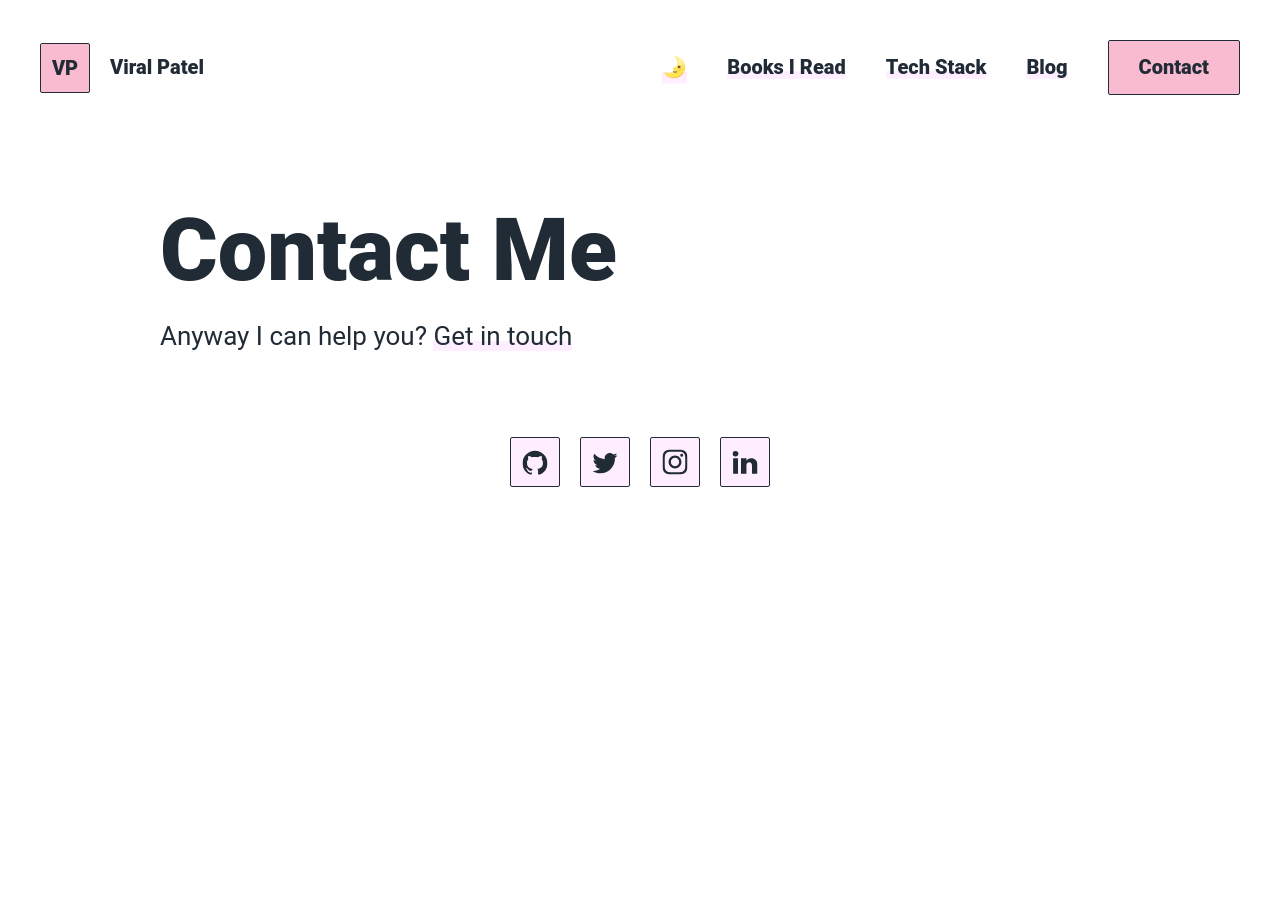
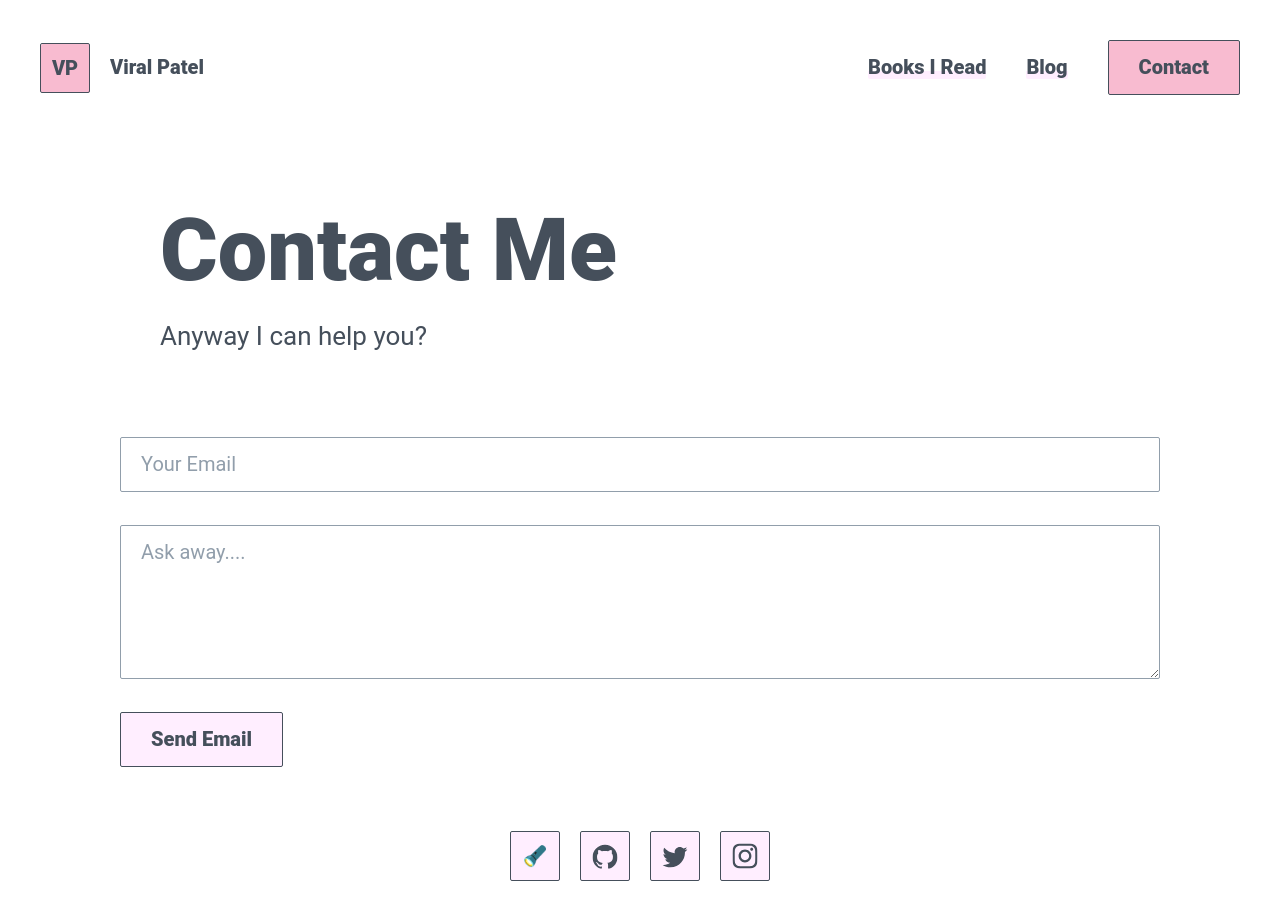
Before and after one commit to viral810/gatsby-viralpatel.blog, a Gatsby site: page /contact in a window 1280 px wide. Before the commit the page ends 800 px from the top, so only its background shows below. Built offline with nearby package versions, Linux system fonts and the light colour scheme; Gatsby itself is replaced by a stand-in of ours.

Commit message:
Some styling cleanup on the website and added contact form to the website

```diff
--- a/gatsby-browser.js
+++ b/gatsby-browser.js
@@ -6,24 +6,24 @@
 
 // You can delete this file if you're not using it
 
-const disqusEmbedCode = () =>
-  /**
-   *  RECOMMENDED CONFIGURATION VARIABLES: EDIT AND UNCOMMENT THE SECTION BELOW TO INSERT DYNAMIC VALUES FROM YOUR PLATFORM OR CMS.
-   *  LEARN WHY DEFINING THESE VARIABLES IS IMPORTANT: https://disqus.com/admin/universalcode/#configuration-variables*/
-  /*
-  var disqus_config = function () {
-  this.page.url = PAGE_URL;  // Replace PAGE_URL with your page's canonical URL variable
-  this.page.identifier = PAGE_IDENTIFIER; // Replace PAGE_IDENTIFIER with your page's unique identifier variable
-  };
-  */
-  (function() {
-    // DON'T EDIT BELOW THIS LINE
-    var d = document,
-      s = d.createElement("script")
-    s.src = "https://https-viralpatel-blog.disqus.com/embed.js"
-    s.setAttribute("data-timestamp", +new Date())
-    ;(d.head || d.body).appendChild(s)
-  })()
+// const disqusEmbedCode = () =>
+//   /**
+//    *  RECOMMENDED CONFIGURATION VARIABLES: EDIT AND UNCOMMENT THE SECTION BELOW TO INSERT DYNAMIC VALUES FROM YOUR PLATFORM OR CMS.
+//    *  LEARN WHY DEFINING THESE VARIABLES IS IMPORTANT: https://disqus.com/admin/universalcode/#configuration-variables*/
+//   /*
+//   var disqus_config = function () {
+//   this.page.url = PAGE_URL;  // Replace PAGE_URL with your page's canonical URL variable
+//   this.page.identifier = PAGE_IDENTIFIER; // Replace PAGE_IDENTIFIER with your page's unique identifier variable
+//   };
+//   */
+//   (function() {
+//     // DON'T EDIT BELOW THIS LINE
+//     var d = document,
+//       s = d.createElement("script")
+//     s.src = "https://https-viralpatel-blog.disqus.com/embed.js"
+//     s.setAttribute("data-timestamp", +new Date())
+//     ;(d.head || d.body).appendChild(s)
+//   })()
 
 exports.onRouteUpdate = ({ location }) => {
   var dialog = document.querySelector("dialog")
--- /dev/null
+++ b/src/components/Form.js
@@ -0,0 +1,46 @@
+import React from "react"
+
+import useForm from "../utils/useForm"
+
+const Form = () => {
+  const { values, handleChange, handleSubmit } = useForm(login)
+
+  function login() {
+    console.log(values)
+  }
+
+  return (
+    <form onSubmit={handleSubmit}>
+      <div className="input">
+        <input
+          className="a-input__input"
+          type="email"
+          name="email"
+          placeholder="Your Email"
+          onChange={handleChange}
+          value={values.email || ""}
+          required
+        />
+      </div>
+      <br />
+      <div className="input">
+        <textarea
+          className="a-input__input"
+          type="password"
+          name="password"
+          placeholder="Ask away...."
+          rows={4}
+          onChange={handleChange}
+          value={values.password || ""}
+          required
+        />
+      </div>
+      <br />
+      <button type="submit" className="a-button a-button--secondary">
+        Send Email
+      </button>
+    </form>
+  )
+}
+
+export default Form
--- a/src/components/footer.js
+++ b/src/components/footer.js
@@ -1,4 +1,8 @@
 import React from "react"
+
+const toggleDarkMode = () => {
+  document.body.classList.toggle("dark")
+}
 
 const Footer = () => {
   return (
@@ -9,6 +13,17 @@ const Footer = () => {
             Follow Viral Patel on:
           </strong>
           <ul className="m-social-links__list">
+            <li className="m-social-links__item">
+              <button
+                className="a-button a-button--secondary m-nav__menu-button a-button--square"
+                onClick={toggleDarkMode}
+              >
+                {" "}
+                <span role="img" aria-label="toggle">
+                  🔦
+                </span>
+              </button>
+            </li>
             <li className="m-social-links__item">
               <a
                 className="a-button a-button--secondary a-button--square m-social-links__button"
@@ -67,7 +82,7 @@ const Footer = () => {
               </a>
             </li>
 
-            <li className="m-social-links__item">
+            {/* <li className="m-social-links__item">
               <a
                 className="a-button a-button--secondary a-button--square m-social-links__button"
                 href="https://www.linkedin.com/in/viralpatel810/"
@@ -84,7 +99,7 @@ const Footer = () => {
                   <path d="M16 15.545h-3.536v-5.113c0-1.338-.553-2.252-1.77-2.252-.93 0-1.448.617-1.689 1.211-.09.213-.076.51-.076.808v5.347h-3.503s.045-9.058 0-9.881h3.503v1.551c.207-.678 1.326-1.646 3.113-1.646 2.216 0 3.958 1.421 3.958 4.482v5.494zm-14.117-11.117h-.023c-1.129 0-1.861-.755-1.861-1.713 0-.976.754-1.716 1.905-1.716s1.858.738 1.881 1.713c0 .957-.73 1.716-1.902 1.716zm-1.48 1.236h3.119v9.881h-3.119v-9.881z" />
                 </svg>
               </a>
-            </li>
+            </li> */}
           </ul>
         </div>
       </div>
--- a/src/components/header.js
+++ b/src/components/header.js
@@ -7,10 +7,6 @@ const showMenuListener = () => {
   const flag = el.getAttribute("aria-hidden")
   const value = flag === "false"
   el.setAttribute("aria-hidden", value.toString())
-}
-
-const toggleDarkMode = () => {
-  document.body.classList.toggle("dark")
 }
 
 const Header = ({ siteTitle }) => (
@@ -58,27 +54,11 @@ const Header = ({ siteTitle }) => (
           <div className="m-nav__menu-inner">
             <ul className="m-nav__menu-list" role="menubar">
               <li className="m-nav__menu-item" role="menuitem">
-                <button
-                  className="a-link m-nav__menu-link"
-                  onClick={toggleDarkMode}
-                >
-                  {" "}
-                  <span role="img" aria-label="toggle">
-                    🌛
-                  </span>
-                </button>
-              </li>
-              <li className="m-nav__menu-item" role="menuitem">
                 <Link
                   to="/what-i-am-reading"
                   className="a-link m-nav__menu-link"
                 >
                   Books I Read
-                </Link>
-              </li>
-              <li className="m-nav__menu-item" role="menuitem">
-                <Link to="/tech-stack" className="a-link m-nav__menu-link">
-                  Tech Stack
                 </Link>
               </li>
               <li className="m-nav__menu-item" role="menuitem">
--- a/src/pages/blog.js
+++ b/src/pages/blog.js
@@ -36,14 +36,12 @@ const BlogPage = ({ data }) => {
                   className="m-tutorial-item__content"
                   key={node.frontmatter.path}
                 >
-                  <h3 className="a-type-md m-tutorial-item__heading">
+                  <h3 className="a-type-sm m-tutorial-item__heading">
                     <Link className="a-link" to={node.frontmatter.path}>
                       {node.frontmatter.title}
                     </Link>
                   </h3>
-                  <p className="m-section-header__description">
-                    {node.excerpt}
-                  </p>
+                  <p>{node.excerpt}</p>
                   <br />
                   <br />
                 </div>
--- a/src/pages/contact.js
+++ b/src/pages/contact.js
@@ -2,6 +2,7 @@ import React from "react"
 
 import Layout from "../components/layout"
 import SEO from "../components/seo"
+import Form from "../components/Form"
 
 const IndexPage = () => (
   <Layout>
@@ -26,13 +27,13 @@ const IndexPage = () => (
         <h1 className="a-type-xxl m-masthead__heading">Contact Me</h1>
 
         <div className="m-masthead__description">
-          <p className="a-type-xs">
-            Anyway I can help you?{" "}
-            <a href="mailto:pviral810@gmail.com">Get in touch</a>
-          </p>
+          <p className="a-type-xs">Anyway I can help you? </p>
         </div>
       </div>
     </header>
+    <div className="l-container">
+      <Form />
+    </div>
   </Layout>
 )
 
--- /dev/null
+++ b/src/utils/useForm.js
@@ -0,0 +1,26 @@
+import { useState } from "react"
+
+const useForm = callback => {
+  const [values, setValues] = useState({})
+
+  const handleSubmit = event => {
+    if (event) event.preventDefault()
+    callback()
+  }
+
+  const handleChange = event => {
+    event.persist()
+    setValues(values => ({
+      ...values,
+      [event.target.name]: event.target.value,
+    }))
+  }
+
+  return {
+    handleChange,
+    handleSubmit,
+    values,
+  }
+}
+
+export default useForm
```
Also changed, not shown: src/content/optional-chaining-in-javascript.md (renamed from src/content/proof-of-concept-in-software-development.md, +3 -1 lines), src/components/layout.css.
